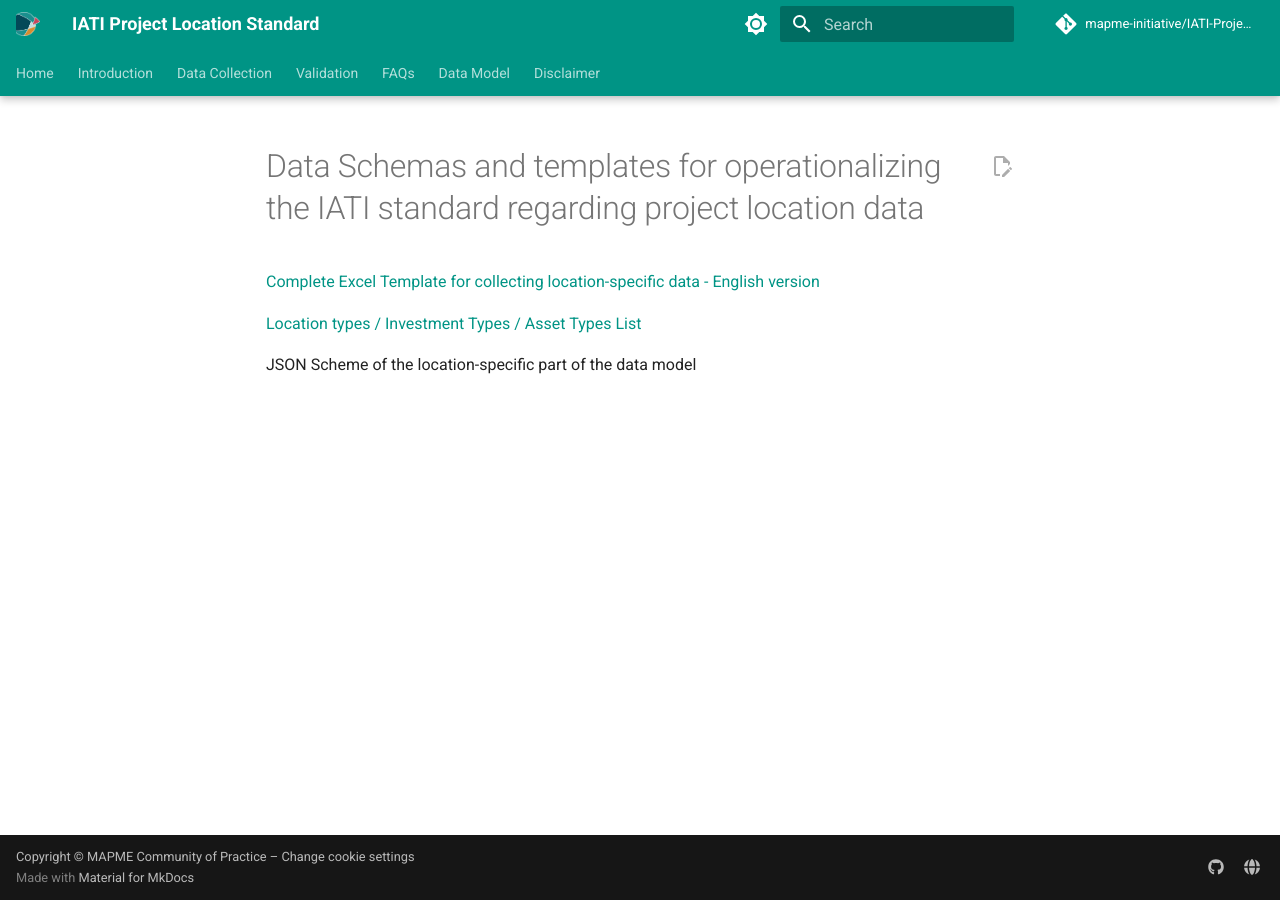
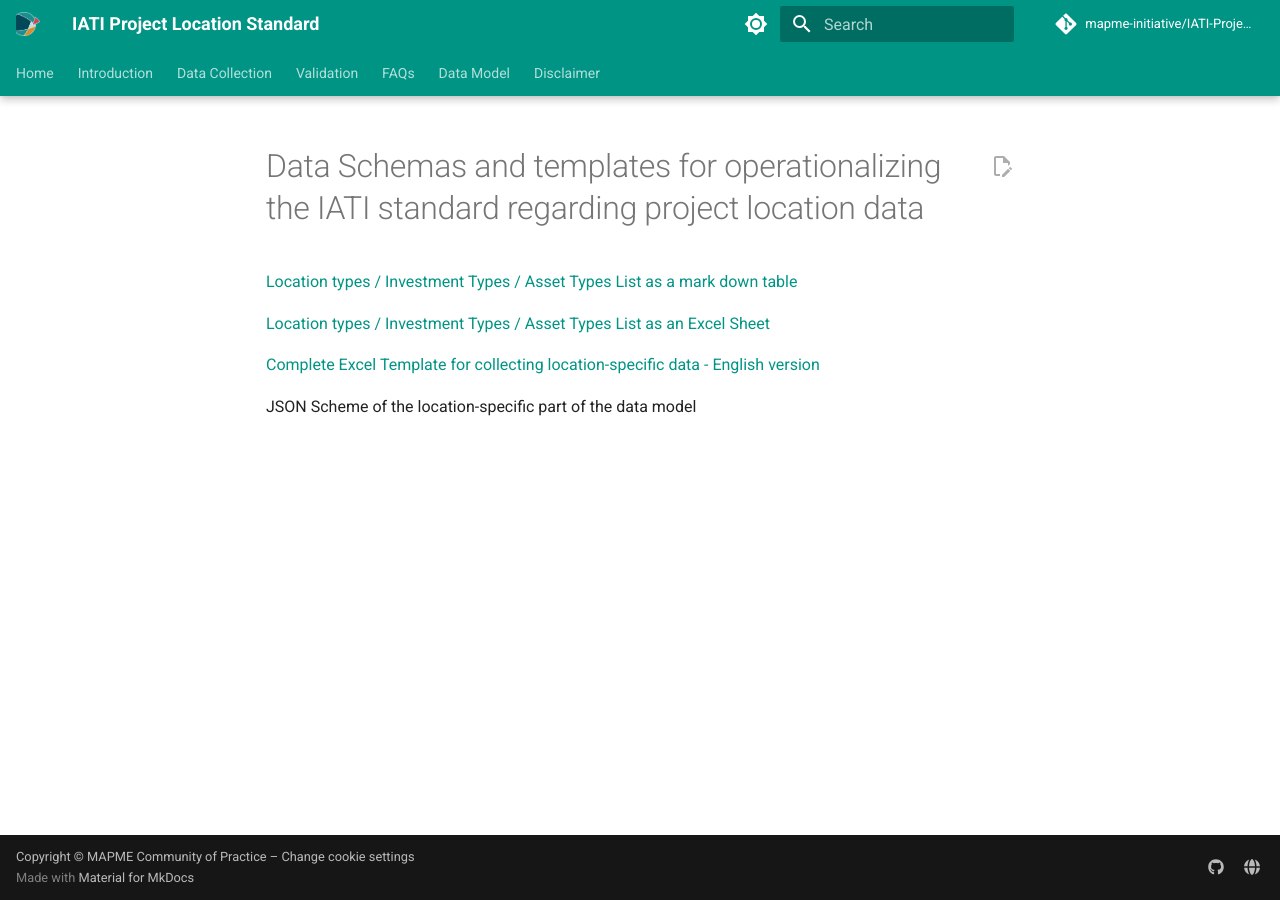
Before and after one commit to mapme-initiative/IATI-Project-Location-Standard, an MkDocs documentation site: the page built from docs/data_model.md, in a window 1280 px wide. Built offline with MkDocs 1.6.1 and Material for MkDocs 9.7.7, drawn with Linux system fonts in a browser that asks for light colours; comment, search, counter and statistics services are not loaded.

Commit message:
Update data_model.md

```diff
--- a/docs/data_model.md
+++ b/docs/data_model.md
@@ -1,7 +1,9 @@
 # Data Schemas and templates for operationalizing the IATI standard regarding project location data
+
+[Location types / Investment Types / Asset Types List as a mark down table](https://github.com/mapme-initiative/IATI-Project-Location-Standard/blob/main/docs/assets/excels/Location_Types_List_Proposal_01.md)
+
+[Location types / Investment Types / Asset Types List as an Excel Sheet](https://github.com/mapme-initiative/IATI-Project-Location-Standard/blob/main/docs/assets/excels/Location_Types_List_Proposal_01.xlsx)
 
 [Complete Excel Template for collecting location-specific data - English version](https://github.com/mapme-initiative/IATI-Project-Location-Standard/blob/main/docs/assets/excels/IATI_Project_Location_Data_Template_EN_V03.xlsx)
 
-[Location types / Investment Types / Asset Types List](https://github.com/mapme-initiative/IATI-Project-Location-Standard/blob/main/docs/assets/excels/Location_Types_List_Proposal_01.xlsx)
-
 JSON Scheme of the location-specific part of the data model
```
